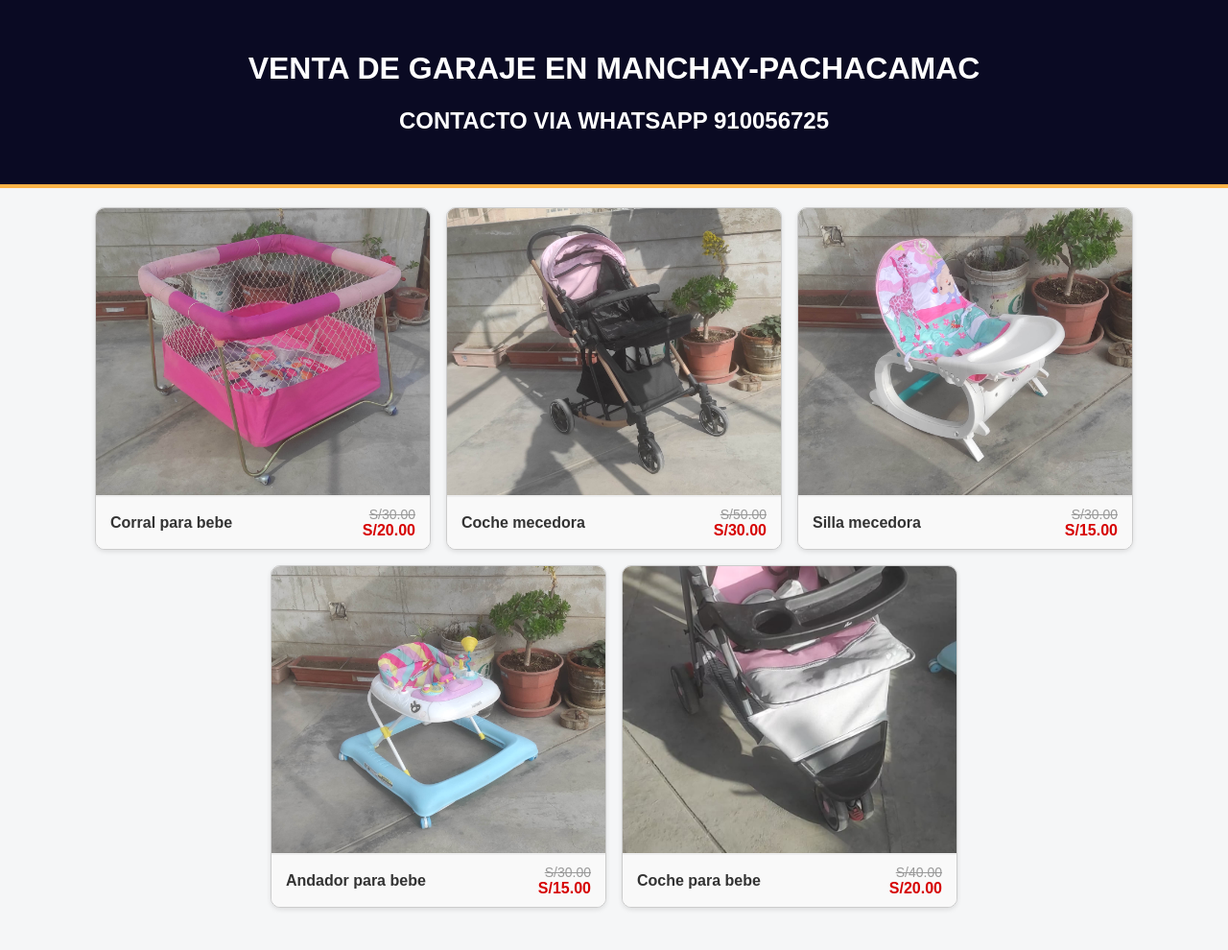
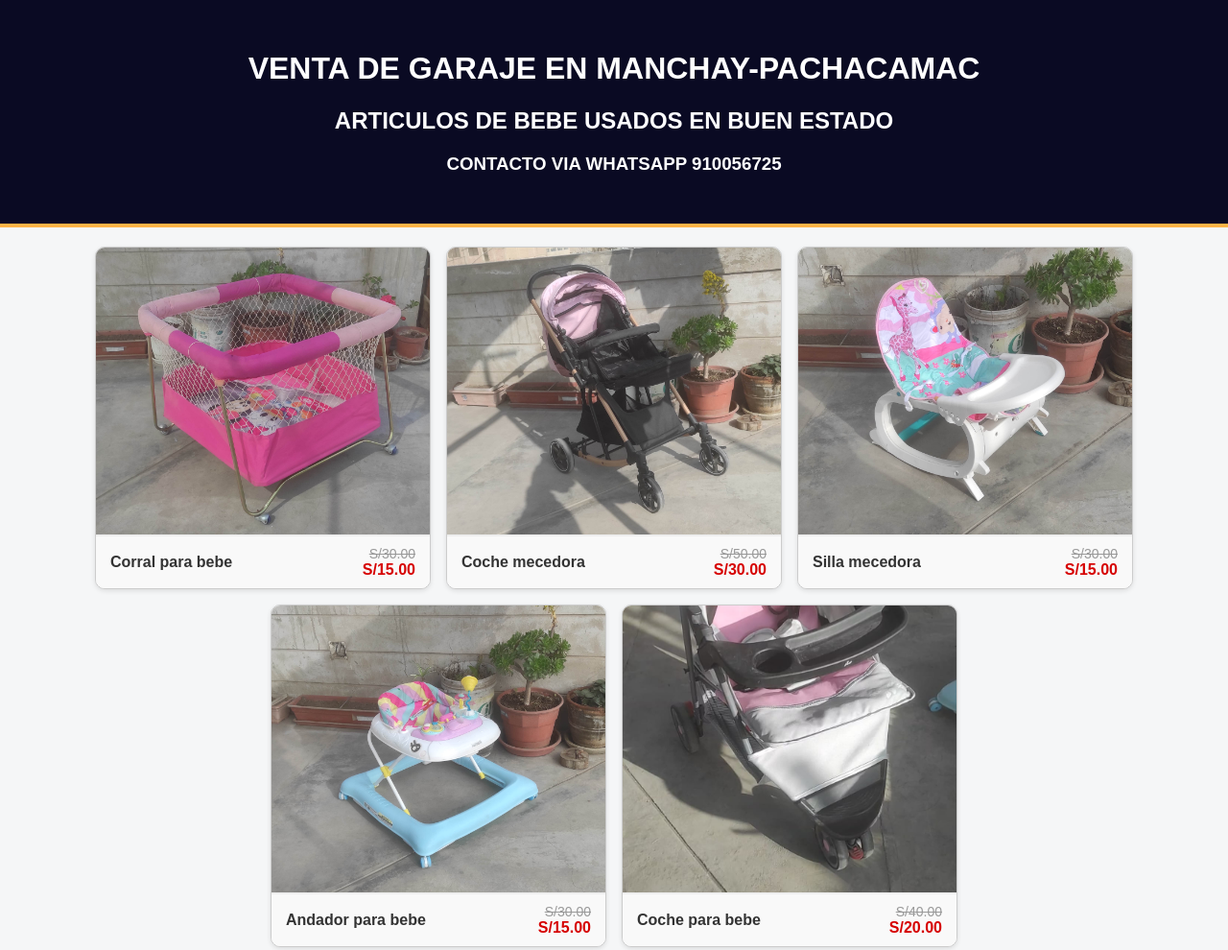
Before and after one commit to niqmen/venta-usados, a plain HTML site: page index.html in a window 1280 px wide. Shown: the top 990 px of the page at 96% size. Drawn offline with Linux system fonts and the light colour scheme.

Commit message:
Update index.html

```diff
--- a/index.html
+++ b/index.html
@@ -107,8 +107,8 @@
 <body>
   <header class="header">
     <h1>Venta de Garaje en Manchay-Pachacamac</h1>
-    <h2>Contacto via Whatsapp 910056725</h2>
-
+    <h2>Articulos de bebe usados en buen estado</h2>
+    <h3>Contacto via Whatsapp 910056725</h3>
   </header>
 
   <!-- Sección de imágenes -->
@@ -119,7 +119,7 @@
         <span class="description">Corral para bebe</span>
         <div class="prices">
           <span class="price-original">S/30.00</span>
-          <span class="price-offer">S/20.00</span>
+          <span class="price-offer">S/15.00</span>
         </div>
       </div>
     </div>
```
